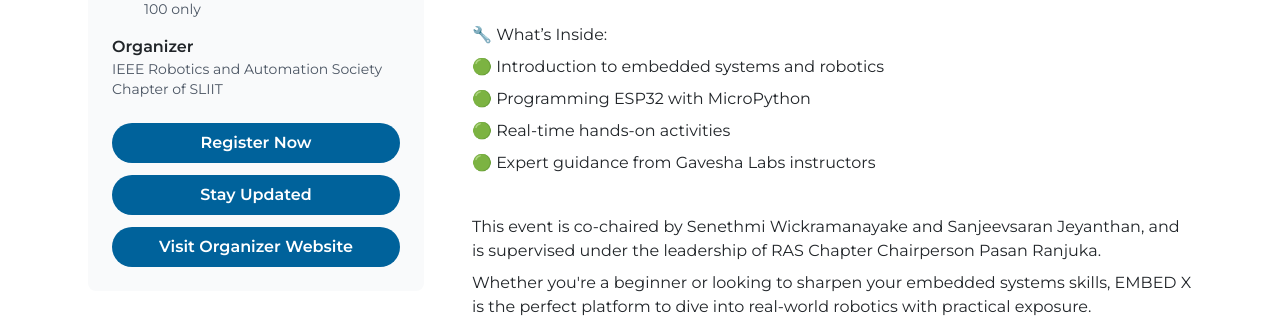
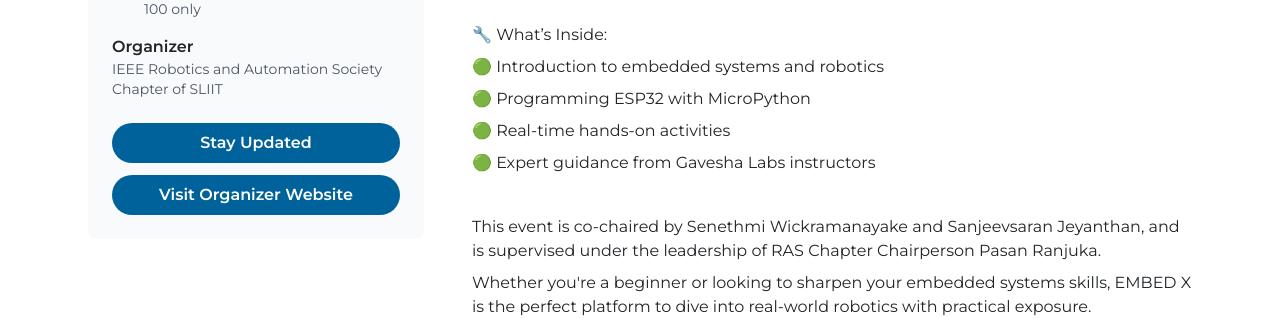
Before and after one commit to IEEEComputerSocietyofSLIIT/IEEE_SLIIT_Web_SB, a React (Create React App) app in the folder frontend/: page /events/embedx in a window 1280 px wide. Shown: the part 825-1143 px from the top of the page. Built offline with nearby package versions, Linux system fonts and the light colour scheme; a web font is replaced by a local one.

Commit message:
MINOR:reg button

```diff
--- a/frontend/src/App.js
+++ b/frontend/src/App.js
@@ -98,6 +98,7 @@ let merchandise ={
   "images": [merch.image1],
   "banner":[merch.image1],
   "linkStatus": false,
+  "noreg":true,
   "googleFormLink": "",
   "organizer": "IEEE Student Branch Chapter of SLIIT",
   "type":"Virtual",
--- a/frontend/src/views/Events/News.jsx
+++ b/frontend/src/views/Events/News.jsx
@@ -349,6 +349,7 @@ Whether you're a beginner or looking to sharpen your embedded systems skills, EM
   "images": [merch.image1],
   "banner":[merch.image1],
   "linkStatus": false,
+  "noreg":true,
   "googleFormLink": "",
   "organizer": "IEEE Student Branch Chapter of SLIIT",
   "type":"Virtual",
@@ -706,6 +707,9 @@ const EventDetailPage = ({ event, onBack }) => (
             {/* Action Buttons */}
             {true && (
               <div className="mt-4 sm:mt-6 space-y-3">
+                {
+                  event.noreg &&
+
                 <button
                   className={`w-full py-2 px-4 sm:py-3 sm:px-6 rounded-full font-semibold transition-all duration-300 text-sm sm:text-base ${
                     event.linkStatus
@@ -724,7 +728,7 @@ const EventDetailPage = ({ event, onBack }) => (
                     ? "Coming soon"
                     : "Registration Closed"}
                 </button>
-
+ }
                 <button
                   className={`w-full py-2 px-4 sm:py-3 sm:px-6 rounded-full font-semibold transition-all duration-300 text-sm sm:text-base ${
                     event.stayUpdatedLink
```
